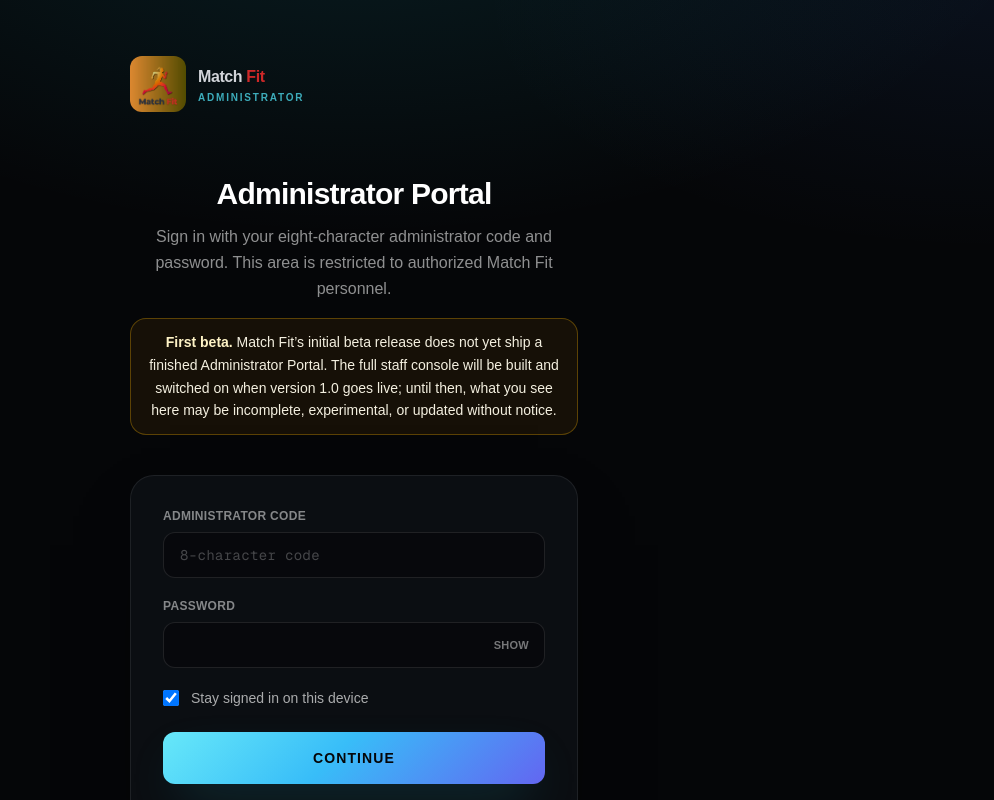
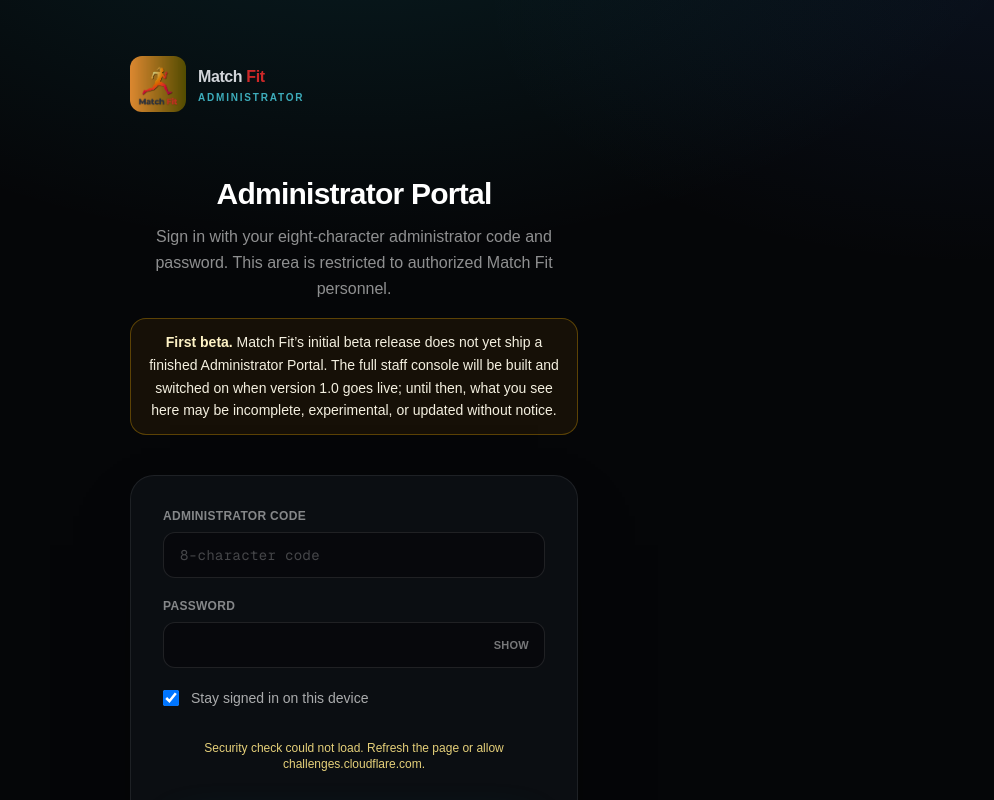
Before and after one commit to northsideventuresllc-sketch/matchfit, a Next.js app: page /admin/login in a window 1280 px wide. Shown: the top 800 px of the page, without its empty margins (286-1280 px from the left). Built offline with nearby package versions, Linux system fonts and the light colour scheme; no server answers.

Commit message:
Refactor TurnstileField component usage

```diff
--- a/src/app/admin/login/admin-login-portal.tsx
+++ b/src/app/admin/login/admin-login-portal.tsx
@@ -153,7 +153,16 @@
                   Stay signed in on this device
                 </label>
 
-                <TurnstileField gate={turnstile} />
+                <TurnstileField
+                enabled={turnstile.enabled}
+                widgetRef={turnstile.widgetRef}
+                siteKey={turnstile.siteKey}
+                onReady={turnstile.onTurnstileReady}
+                onError={turnstile.onTurnstileError}
+                onExpire={turnstile.onTurnstileExpire}
+                widgetError={turnstile.widgetError}
+                ready={turnstile.ready}
+              />
 
                 <button
                   type="submit"
```
